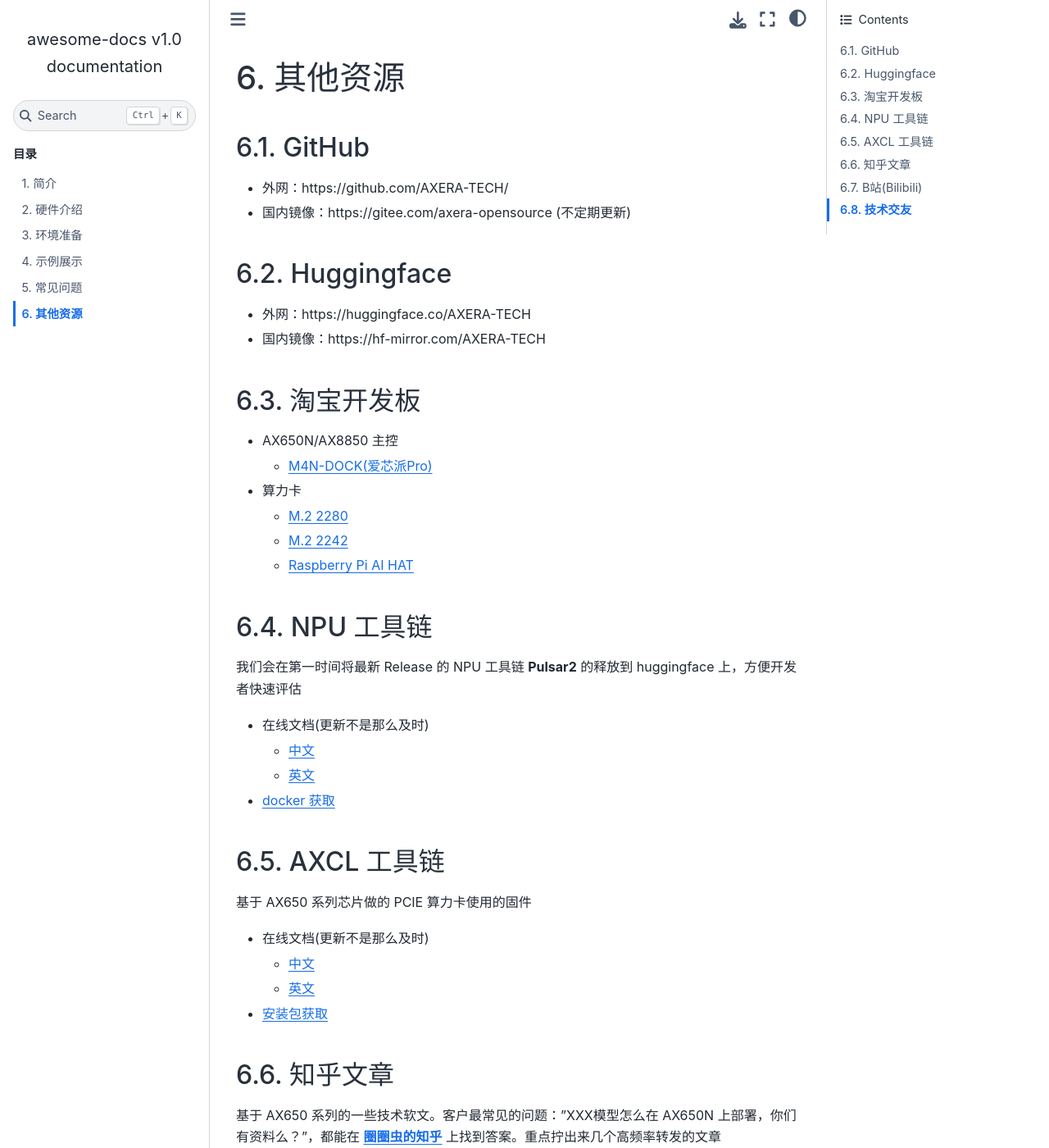
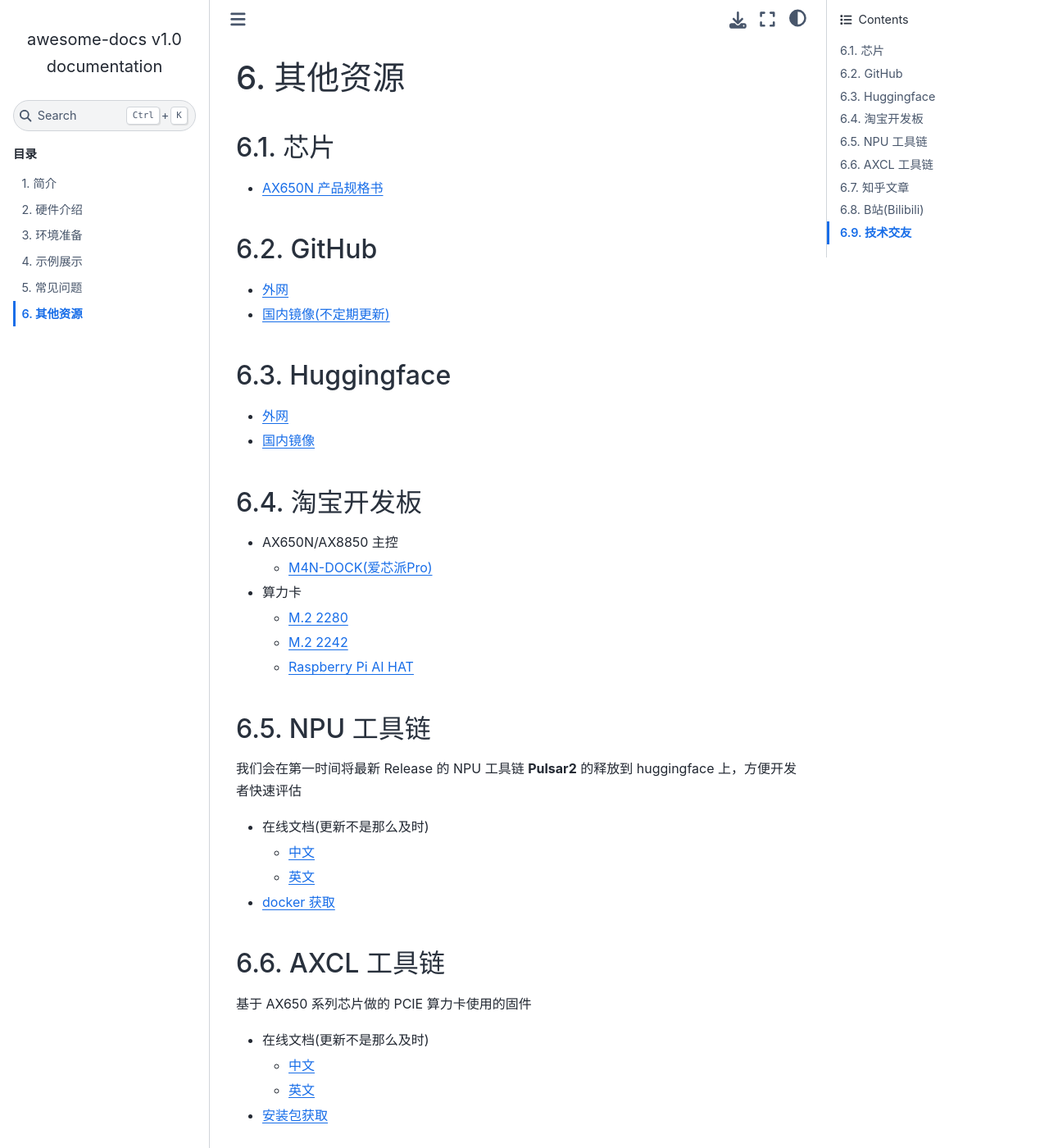
Before and after one commit to AXERA-TECH/awesome-docs, a Sphinx documentation site: the page built from source/05_resource.md, in a window 1280 px wide and 1400 px high. Shown: the whole window at 82% size. Built offline with Sphinx 7.4.7 and the Sphinx Book theme 1.1.4, drawn with Linux system fonts in a browser that asks for light colours; some of the changed text lies outside the part shown.

Commit message:
Update 05_resource.md

```diff
--- a/source/05_resource.md
+++ b/source/05_resource.md
@@ -1,14 +1,18 @@
 # 其他资源
+
+## 芯片
+
+- [AX650N 产品规格书](https://axera-tech.com/filespath/files/20240202142256.pdf)
 
 ## GitHub
 
-- 外网：https://github.com/AXERA-TECH/
-- 国内镜像：https://gitee.com/axera-opensource (不定期更新)
+- [外网](https://github.com/AXERA-TECH/)
+- [国内镜像(不定期更新)](https://gitee.com/axera-opensource)
 
 ## Huggingface
 
-- 外网：https://huggingface.co/AXERA-TECH
-- 国内镜像：https://hf-mirror.com/AXERA-TECH
+- [外网](https://huggingface.co/AXERA-TECH)
+- [国内镜像](https://hf-mirror.com/AXERA-TECH)
 
 ## 淘宝开发板
 
@@ -52,6 +56,7 @@
 ## 技术交友
 
 - QQ 群：139953715 (入群验证请填写：一指禅文档，方便管理员通过)
-- 易百纳-爱芯专区：https://www.ebaina.com/channels/22
-- 一牛网-爱芯专区：https://bbs.16rd.com/forum-751-1.html
-- MaixHub-爱芯专区：https://maixhub.com/discussion/axera-pi
+- WeChat：爱芯开发者社区技术交流群
+- [易百纳-爱芯专区](https://www.ebaina.com/channels/22)
+- [一牛网-爱芯专区](https://bbs.16rd.com/forum-751-1.html)
+- [MaixHub-爱芯专区](https://maixhub.com/discussion/axera-pi)
```
